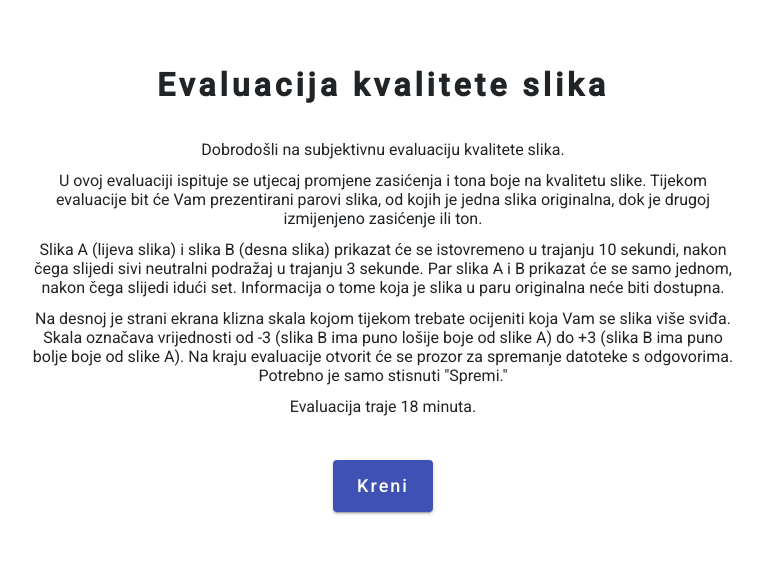
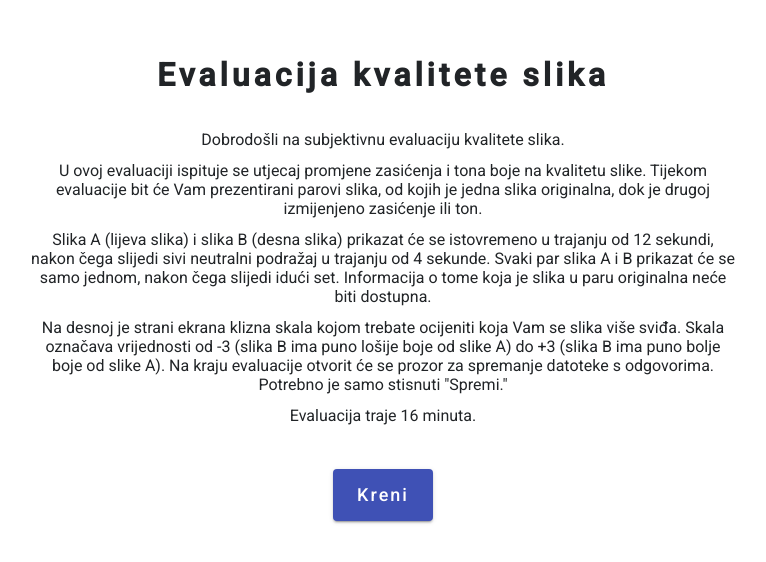
Before and after one commit to e-popovic/masters-thesis, an Angular app in the folder evaluation-app/image-eval/: page / in a window 1280 px wide. Shown: the part 106-668 px from the top of the page, without its empty margins (257-1023 px from the left). Built offline with nearby package versions, Linux system fonts and the light colour scheme.

Commit message:
kod za dodatne slike

```diff
--- a/evaluation-app/image-eval/src/app/app.component.html
+++ b/evaluation-app/image-eval/src/app/app.component.html
@@ -10,21 +10,19 @@
       dok je drugoj izmijenjeno zasićenje ili ton.
     </div>
     <div>
-      Slika A (lijeva slika) i slika B (desna slika) prikazat će se istovremeno u trajanju 10 sekundi,
-      <!--      PROMIJENI AKO TREBA-->
-      nakon čega slijedi sivi neutralni podražaj u trajanju 3 sekunde.
-      Par slika A i B prikazat će se samo jednom, nakon čega slijedi idući set. Informacija o tome koja je slika u paru
-      originalna neće biti dostupna.
+      Slika A (lijeva slika) i slika B (desna slika) prikazat će se istovremeno u trajanju od 12 sekundi,
+      nakon čega slijedi sivi neutralni podražaj u trajanju od 4 sekunde.
+      Svaki par slika A i B prikazat će se samo jednom, nakon čega slijedi idući set.
+      Informacija o tome koja je slika u paru originalna neće biti dostupna.
     </div>
     <div>
-      Na desnoj je strani ekrana klizna skala kojom tijekom trebate ocijeniti koja Vam se slika više sviđa.
+      Na desnoj je strani ekrana klizna skala kojom trebate ocijeniti koja Vam se slika više sviđa.
       Skala označava vrijednosti od -3 (slika B ima puno lošije boje od slike A) do
       +3 (slika B ima puno bolje boje od slike A).
       Na kraju evaluacije otvorit će se prozor za spremanje datoteke s odgovorima. Potrebno je samo stisnuti "Spremi."
     </div>
     <div>
-      Evaluacija traje 18 minuta.
-<!--      PROMIJENI AKO TREBA-->
+      Evaluacija traje 16 minuta.
     </div>
   </div>
   <div>
--- a/evaluation-app/image-eval/src/app/app.component.ts
+++ b/evaluation-app/image-eval/src/app/app.component.ts
@@ -33,6 +33,9 @@ export class AppComponent {
     '7-h-8', '7-h-18','7-s+30','7-s-30',
     '8-h-15', '8-h-30','8-s+50','8-s-50',
     '9-h+15', '9-h+30','9-s+20','9-s-30',
+    '10-h-8', '10-h-15','10-s+30','10-s-30',
+    '11-h-8', '11-h-15','11-s+30','11-s-30',
+    '12-h-8', '12-h-15','12-s+30','12-s-20',
   ];
 
   fillPersonalInfo() {
@@ -53,7 +56,7 @@ export class AppComponent {
   async presentImages() {
 
     for (const element of this.variants) {
-      let original = element.charAt(0);
+      let original = element.split('-')[0];
       let imagesrcs = [element, original];
       this.shuffle(imagesrcs);
 
@@ -63,10 +66,10 @@ export class AppComponent {
       this.imgSrcA = 'assets/images/' + imagesrcs[0] + '.jpg';
       this.imgSrcB = 'assets/images/' + imagesrcs[1] + '.jpg';
       this.imgTitle = 'Set ' + this.i;
-      await this.delay(3000);   // 10000
+      await this.delay(12000);  // 12000
 
       this.imgSrcA = this.imgSrcB = 'assets/images/grey.jpg';
-      await this.delay(1000);   // 3000
+      await this.delay(4000); // 4000
 
       this.results.push(imagesrcs[0] + ':' + imagesrcs[1] + '|' + this.valueSlider.toString() + "\n");
       this.valueSlider = 50;
@@ -77,7 +80,7 @@ export class AppComponent {
       }
       else {
         this.message = true;
-        await this.delay(2000);  // 2000
+        await this.delay(2000); // 2000
         this.message = false;
       }
     }
```
